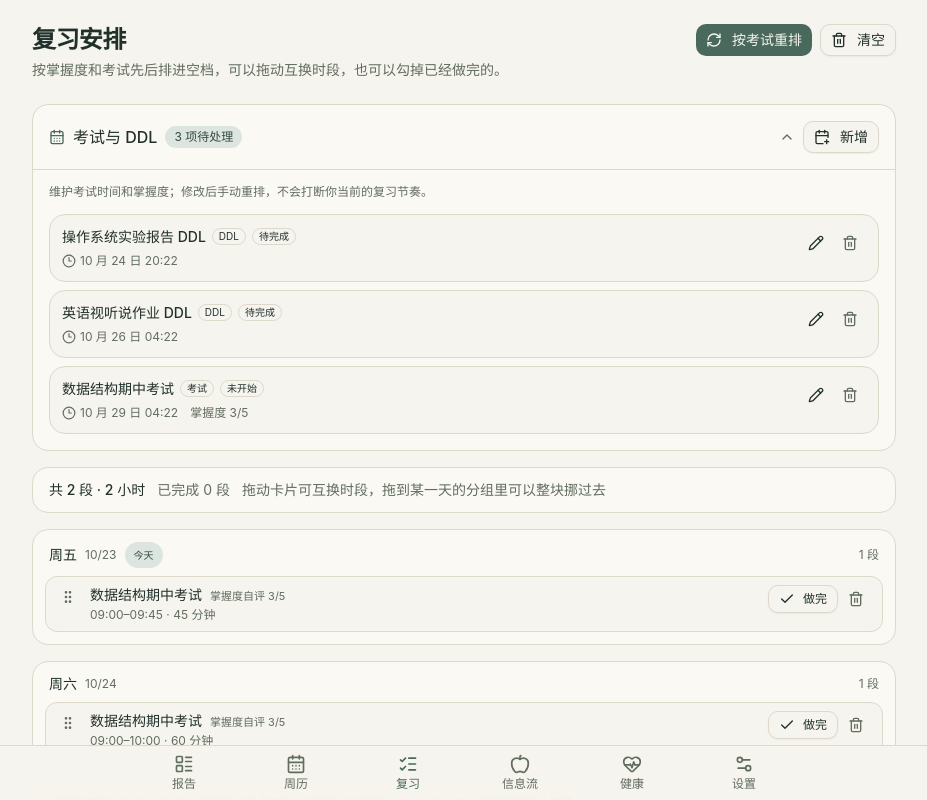
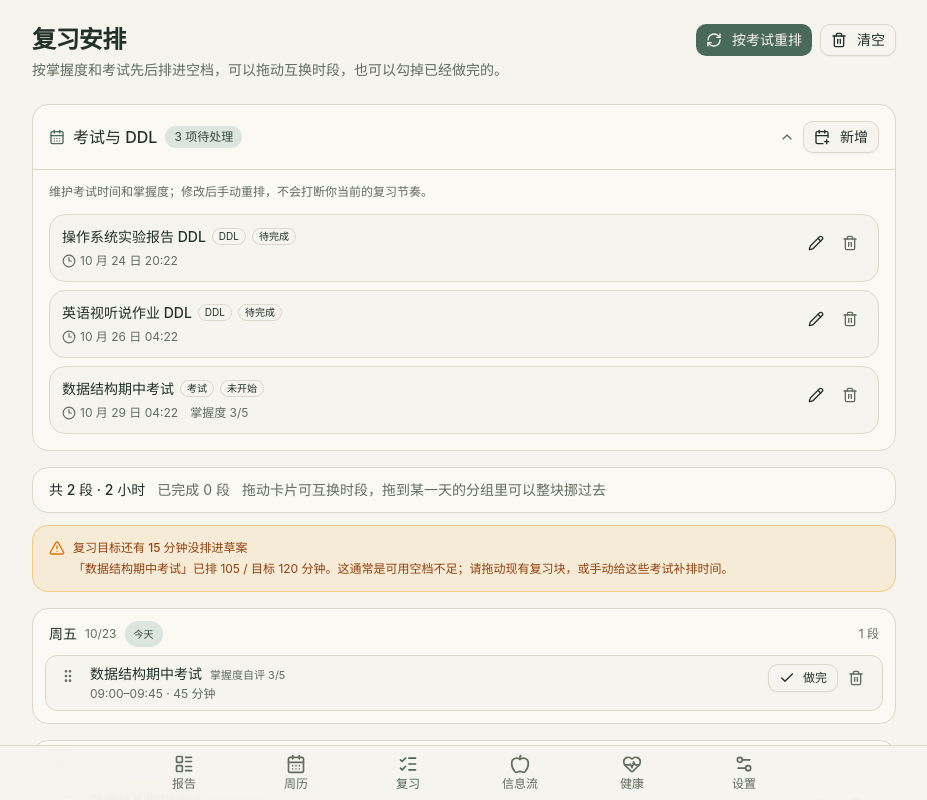
Before and after one commit to king-getting/no-sleep-, a React (Vite) app: page /plan in a window 1280 px wide. Both pictures are taken after a click on the button "按考试重排". Shown: the top 800 px of the page, without its empty margins (176-1103 px from the left). Built offline with nearby package versions, Linux system fonts and the light colour scheme.

Commit message:
fix: 提示未排满的复习时长

```diff
--- a/src/data/store/review.ts
+++ b/src/data/store/review.ts
@@ -103,6 +103,13 @@ interface Slot {
   end: number;
 }
 
+/** 一门考试按掌握度应获得的复习总时长；页面与生成器共用，避免目标值口径漂移。 */
+export function reviewTargetMinOf(mastery: number | undefined): number {
+  if (mastery !== undefined && mastery <= 2) return 180;
+  if (mastery === 3) return 120;
+  return 45;
+}
+
 /** 生成草案：按「掌握度低优先、离考试近优先」把整块空档排给考试 */
 export async function generateReviewPlan(now: Date, horizonDays = 4): Promise<ReviewBlock[]> {
   const exams = (await upcomingExams(now, 8)).filter((e) => new Date(e.at).getTime() > now.getTime() && e.kind === 'exam');
@@ -145,7 +152,7 @@ export async function generateReviewPlan(now: Date, horizonDays = 4): Promise<Re
   for (const exam of order) {
     const mastery = exam.mastery ?? 3;
     // 掌握度越低给的总时长越多；>=4 的只排一块短复习
-    const needMin = mastery <= 2 ? 180 : mastery === 3 ? 120 : 45;
+    const needMin = reviewTargetMinOf(mastery);
     const maxChunk = mastery >= 4 ? 45 : mastery <= 2 ? 90 : 60;
     const dayBudget = mastery <= 2 ? 90 : REVIEW_DAY_MAX;
     const examDate = dateKey(new Date(exam.at));
--- a/src/pages/Plan.tsx
+++ b/src/pages/Plan.tsx
@@ -5,7 +5,8 @@ import { toast } from 'sonner';
 import { Button } from '@/components/ui/button';
 import { Badge } from '@/components/ui/badge';
 import { ExamManager } from '@/ui/exams/ExamManager';
-import { fmtMin } from '@/types/contract';
+import { fmtMin, type ExamItem } from '@/types/contract';
+import { listExams } from '@/data/store/courses';
 import {
   clearReviewBlocks,
   dateKey,
@@ -13,6 +14,7 @@ import {
   generateReviewPlan,
   listReviewBlocks,
   moveReviewBlockToDate,
+  reviewTargetMinOf,
   swapReviewBlocks,
   updateReviewBlock,
   type ReviewBlock,
@@ -32,6 +34,7 @@ function durText(block: ReviewBlock): string {
 
 export default function Plan() {
   const [blocks, setBlocks] = useState<ReviewBlock[]>([]);
+  const [exams, setExams] = useState<ExamItem[]>([]);
   const [busy, setBusy] = useState(false);
   const [dragId, setDragId] = useState<string | null>(null);
   const [overId, setOverId] = useState<string | null>(null);
@@ -39,7 +42,9 @@ export default function Plan() {
   const dragStart = useRef<{ x: number; y: number } | null>(null);
 
   const load = useCallback(async () => {
-    setBlocks(await listReviewBlocks());
+    const [blockRows, examRows] = await Promise.all([listReviewBlocks(), listExams()]);
+    setBlocks(blockRows);
+    setExams(examRows);
   }, []);
 
   useEffect(() => {
@@ -57,6 +62,22 @@ export default function Plan() {
       .sort((a, b) => a[0].localeCompare(b[0]))
       .map(([date, items]) => ({ date, items: items.sort((a, b) => a.startMin - b.startMin) }));
   }, [blocks]);
+
+  const shortfalls = useMemo(() => {
+    const now = Date.now();
+    return exams
+      .filter((exam) => exam.kind === 'exam' && new Date(exam.at).getTime() > now)
+      .map((exam) => {
+        const actualMin = blocks
+          .filter((block) => block.examId === exam.id)
+          .reduce((sum, block) => sum + (block.endMin - block.startMin), 0);
+        const targetMin = reviewTargetMinOf(exam.mastery);
+        return actualMin < targetMin
+          ? { exam, actualMin, targetMin, gapMin: targetMin - actualMin }
+          : null;
+      })
+      .filter((item) => item !== null);
+  }, [blocks, exams]);
 
   const total = blocks.reduce((sum, b) => sum + (b.endMin - b.startMin), 0);
   const doneCount = blocks.filter((b) => b.done).length;
@@ -159,6 +180,26 @@ export default function Plan() {
           </span>
           <span className="text-muted-foreground">已完成 {doneCount} 段</span>
           <span className="text-muted-foreground">拖动卡片可互换时段，拖到某一天的分组里可以整块挪过去</span>
+        </div>
+      )}
+
+      {shortfalls.length > 0 && (
+        <div
+          className="mt-3 flex gap-2 rounded-xl border border-amber-500/40 bg-amber-500/10 px-4 py-3"
+          role="alert"
+          aria-live="polite"
+        >
+          <TriangleAlert className="mt-0.5 h-4 w-4 shrink-0 text-amber-600 dark:text-amber-400" />
+          <div className="text-xs leading-relaxed text-amber-800 dark:text-amber-300">
+            <p className="font-medium">
+              复习目标还有 {shortfalls.reduce((sum, item) => sum + item.gapMin, 0)} 分钟没排进草案
+            </p>
+            <p className="mt-0.5">
+              {shortfalls
+                .map((item) => `「${item.exam.title}」已排 ${item.actualMin} / 目标 ${item.targetMin} 分钟`)
+                .join('；')}。这通常是可用空档不足；请拖动现有复习块，或手动给这些考试补排时间。
+            </p>
+          </div>
         </div>
       )}
 
```
Also changed, not shown: 1 other file (tests, documents, lock files or other folders).
